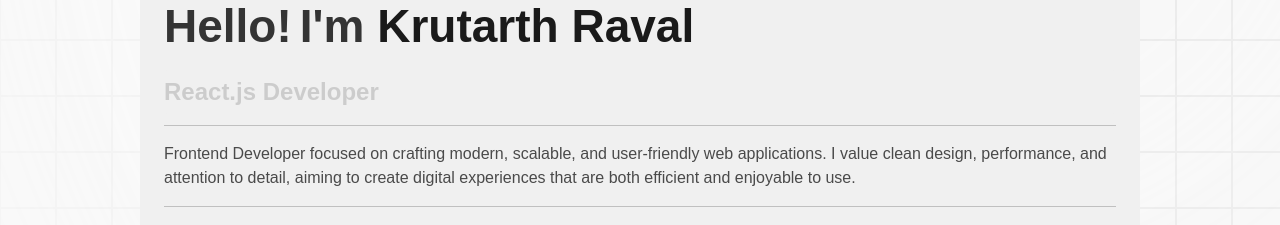
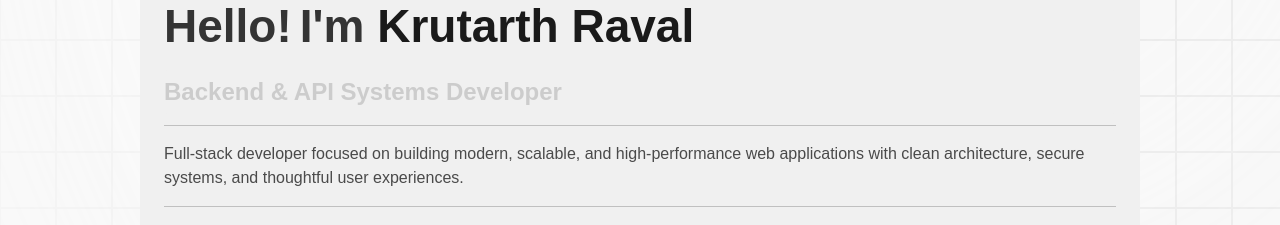
Before and after one commit to Krutarth-Raval/Portfolio, a React (Vite) app: page / in a window 1280 px wide. Shown: the part 184-409 px from the top of the page. Built offline with nearby package versions, Linux system fonts and the light colour scheme; a web font is replaced by a local one.

Commit message:
update introduction paragraph & update roles

```diff
--- a/src/components/Introduction.jsx
+++ b/src/components/Introduction.jsx
@@ -2,9 +2,10 @@ import React, { useEffect, useState } from "react";
 import SocialLinks from "../UI/SocialLinks";
 
 const roles = [
-  "React.js Developer",
-  "Full-Stack Developer (MERN)",
-  "UI/UX-Focused Front-End Engineer",
+  "Full-Stack Engineer",
+  "Building Scalable Web Applications",
+  "Backend & API Systems Developer",
+  "Crafting Modern User Experiences",
 ];
 
 const Introduction = () => {
@@ -13,7 +14,7 @@ const Introduction = () => {
   useEffect(() => {
     const interval = setInterval(() => {
       setCurrentIndex((prev) => (prev + 1) % roles.length);
-    }, 2000); // switch every 2s
+    }, 3000); // switch every 3s
 
     return () => clearInterval(interval);
   }, []);
@@ -38,7 +39,7 @@ const Introduction = () => {
 
       <div className="max-sm:my-1 md:my-3 lg:my-5 bg-surface px-0  py-4 border-t-1 border-b-1 border-[var(--theme-accent)]  animate-fade-in overflow-hidden">
         <p className=" max-sm:p-1 metadata-font-size text-theme-secondary max-sm:font-normal font-medium text-pretty animate-fade-in">
-          Frontend Developer focused on crafting modern, scalable, and user-friendly web applications. I value clean design, performance, and attention to detail, aiming to create digital experiences that are both efficient and enjoyable to use.
+          Full-stack developer focused on building modern, scalable, and high-performance web applications with clean architecture, secure systems, and thoughtful user experiences.
         </p>
       </div>
 
```
